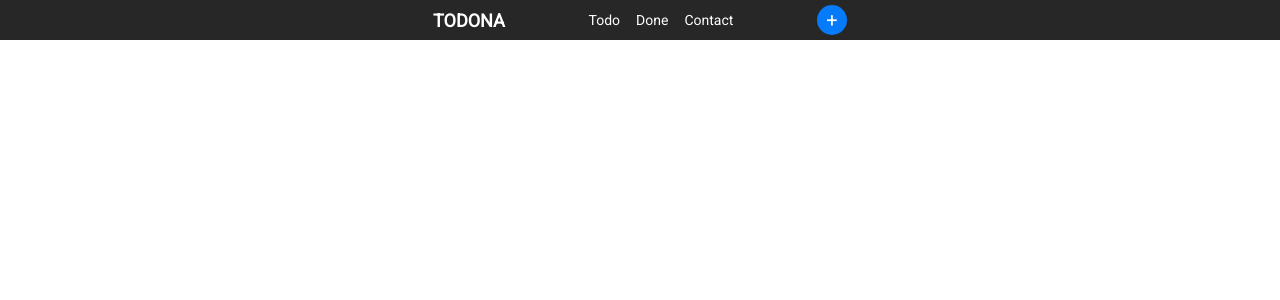
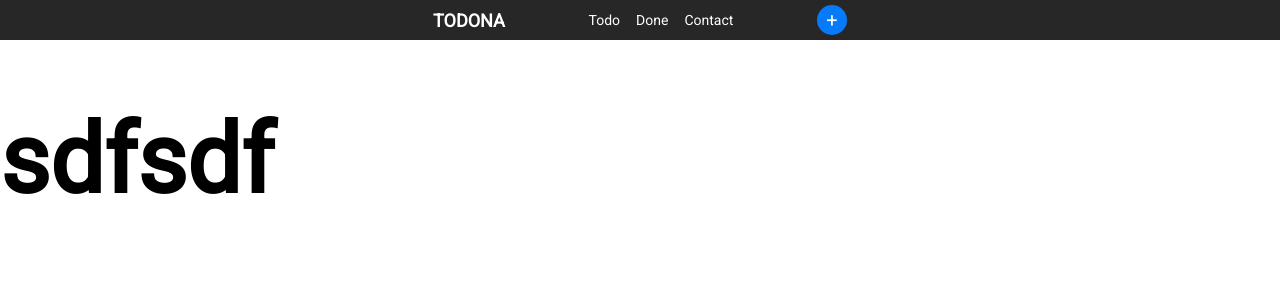
Before and after one commit to Noppanat1997/instrago, a React (Create React App) app in the folder frontend/: page /todo in a window 1280 px wide. Shown: the top 300 px of the page. Built offline with nearby package versions, Linux system fonts and the light colour scheme.

Commit message:
change from js to jsx

```diff
--- a/frontend/src/App.js
+++ b/frontend/src/App.jsx
@@ -1,12 +1,13 @@
 import React from "react";
 import Navbar from "./component/navbar";
 import { BrowserRouter as Router, Switch, Route } from "react-router-dom";
+import TodoPage from "./container/todoPage";
 
 function App() {
   return (
     <Router>
       <Switch>
-        <Route path="/todo" component={Navbar} />
+        <Route path="/todo" component={TodoPage} />
         <Navbar />
       </Switch>
     </Router>
--- /dev/null
+++ b/frontend/src/container/todoPage.jsx
@@ -0,0 +1,13 @@
+import React from "react";
+import NavBar from "../component/navbar"
+
+const TodoPage = () => {
+  return (
+    <div className="TodoPage">
+      <NavBar />
+      <h1>sdfsdf</h1>
+    </div>
+  );
+};
+
+export default TodoPage;
```
Also changed, not shown: frontend/src/container/todoPage.js (deleted, +0 -7 lines), frontend/src/component/navbar/index.jsx (renamed from frontend/src/component/navbar/index.js), frontend/src/container/contactPage.js (deleted), frontend/src/container/contactPage.jsx (added), frontend/src/container/createPage.js (deleted), frontend/src/container/createPage.jsx (added), frontend/src/container/donePage.js (deleted), frontend/src/container/donePage.jsx (added), frontend/src/container/editPage.js (deleted), frontend/src/container/editPage.jsx (added).
